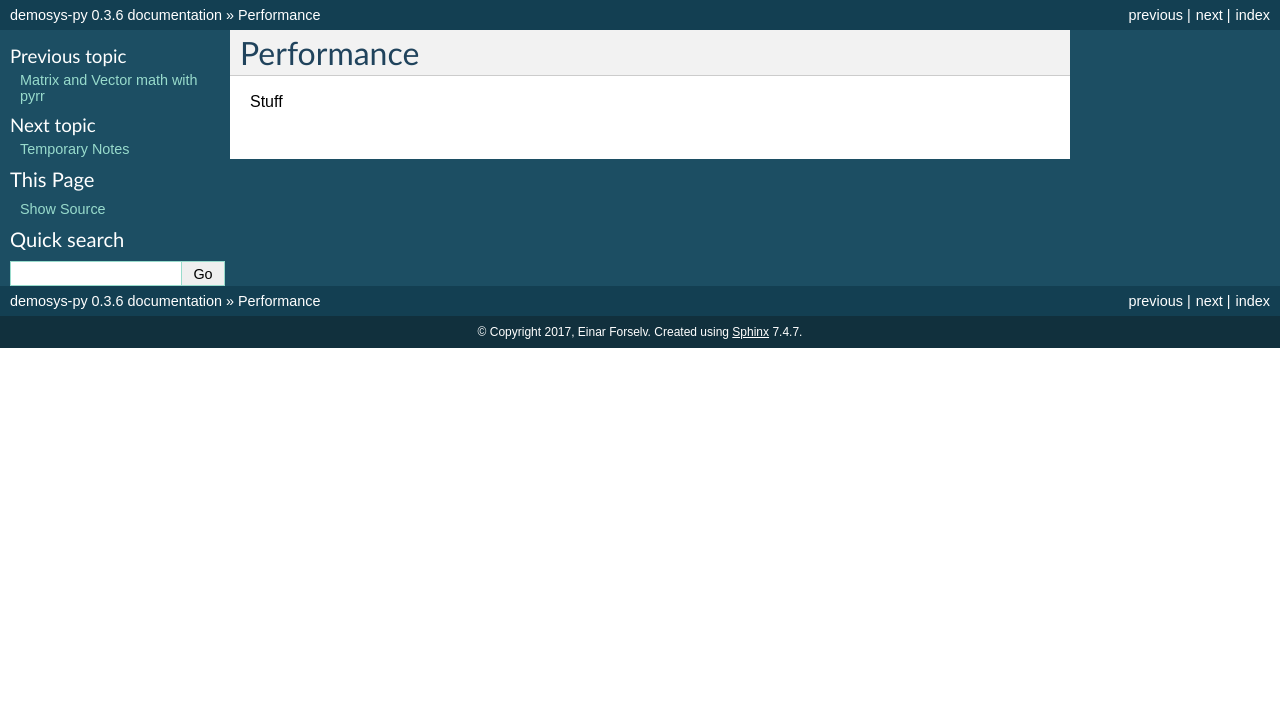
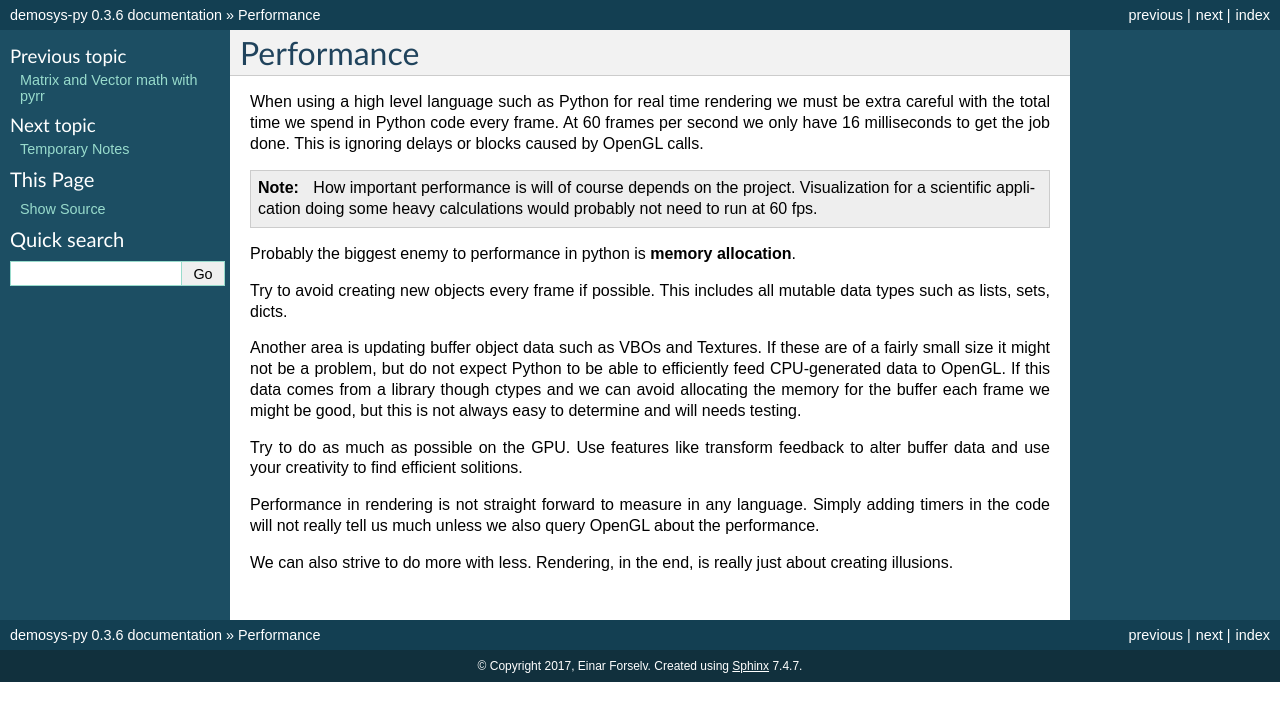
Before and after one commit to Contraz/demosys-py, a Sphinx documentation site: the page built from docs/source/performance.rst, in a window 1280 px wide. Shown: the top 721 px of the page. Built offline with Sphinx 7.4.7, drawn with Linux system fonts in a browser that asks for light colours.

Commit message:
Some ramblings about performance

```diff
--- a/docs/source/performance.rst
+++ b/docs/source/performance.rst
@@ -2,4 +2,36 @@
 Performance
 ===========
 
-Stuff
+When using a high level language such as Python for real time rendering we must
+be extra careful with the total time we spend in Python code every frame.
+At 60 frames per second we only have 16 milliseconds to get the job done.
+This is ignoring delays or blocks caused by OpenGL calls.
+
+.. Note::
+
+    How important performance is will of course depends on the project.
+    Visualization for a scientific application doing some heavy
+    calculations would probably not need to run at 60 fps.
+
+Probably the biggest enemy to performance in python is **memory allocation**.
+
+Try to avoid creating new objects every frame if possible. This includes
+all mutable data types such as lists, sets, dicts.
+
+Another area is updating buffer object data such as VBOs and
+Textures. If these are of a fairly small size it might not be a problem,
+but do not expect Python to be able to efficiently feed CPU-generated data
+to OpenGL. If this data comes from a library though ctypes and we
+can avoid allocating the memory for the buffer each frame we might be good,
+but this is not always easy to determine and will needs testing.
+
+Try to do as much as possible on the GPU. Use features like transform
+feedback to alter buffer data and use your creativity to find efficient
+solitions.
+
+Performance in rendering is not straight forward to measure in any language.
+Simply adding timers in the code will not really tell us much unless
+we also query OpenGL about the performance.
+
+We can also strive to do more with less. Rendering, in the end, is really just
+about creating illusions.
```
